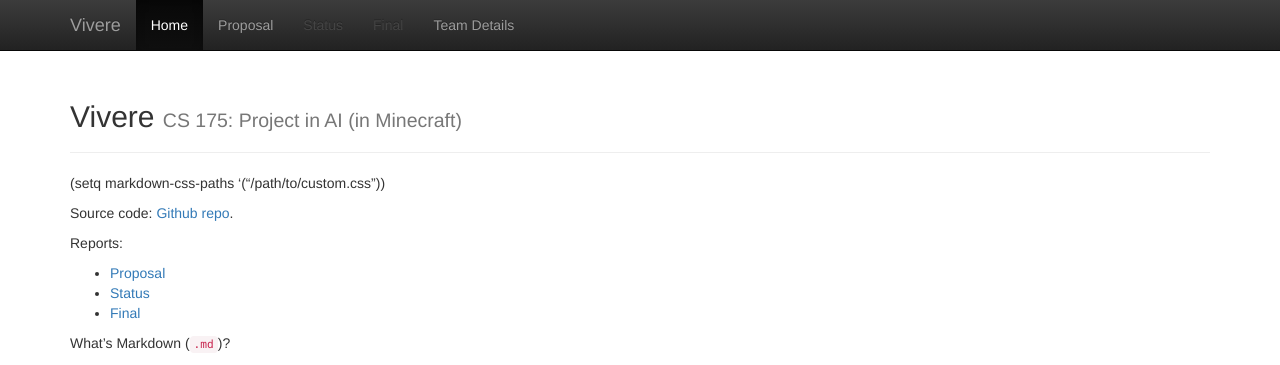
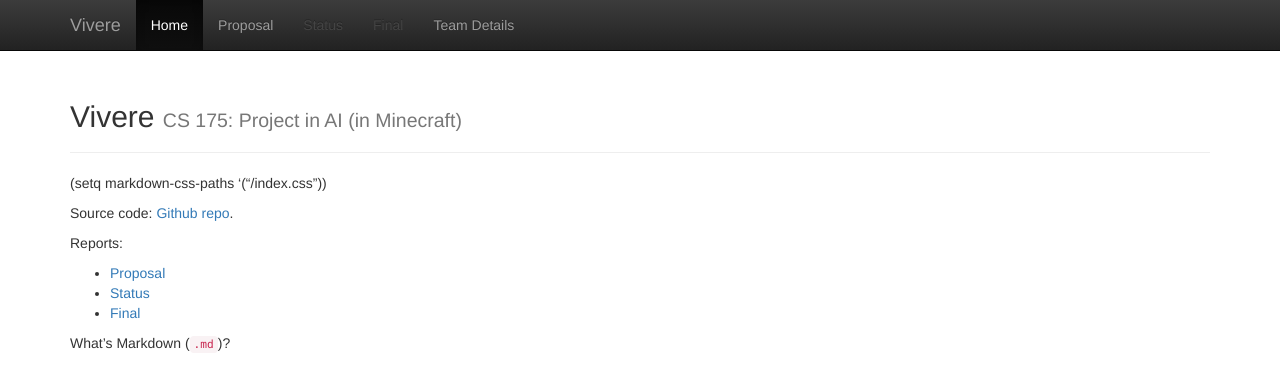
Before and after one commit to Enhjin/Vivere, a Jekyll site: the page built from docs/index.md, in a window 1280 px wide. Shown: the top 365 px of the page. Built offline with Jekyll 4.4.1, drawn with Linux system fonts in a browser that asks for light colours; formulas are drawn with MathJax 3.

Commit message:
Update index.md

```diff
--- a/docs/index.md
+++ b/docs/index.md
@@ -3,7 +3,7 @@ layout: default
 title:  Home
 ---
 
-(setq markdown-css-paths '("/path/to/custom.css"))
+(setq markdown-css-paths '("/index.css"))
 
 Source code: [Github repo](https://github.com/Enhjin/Vivere "Github repo").
 
```
